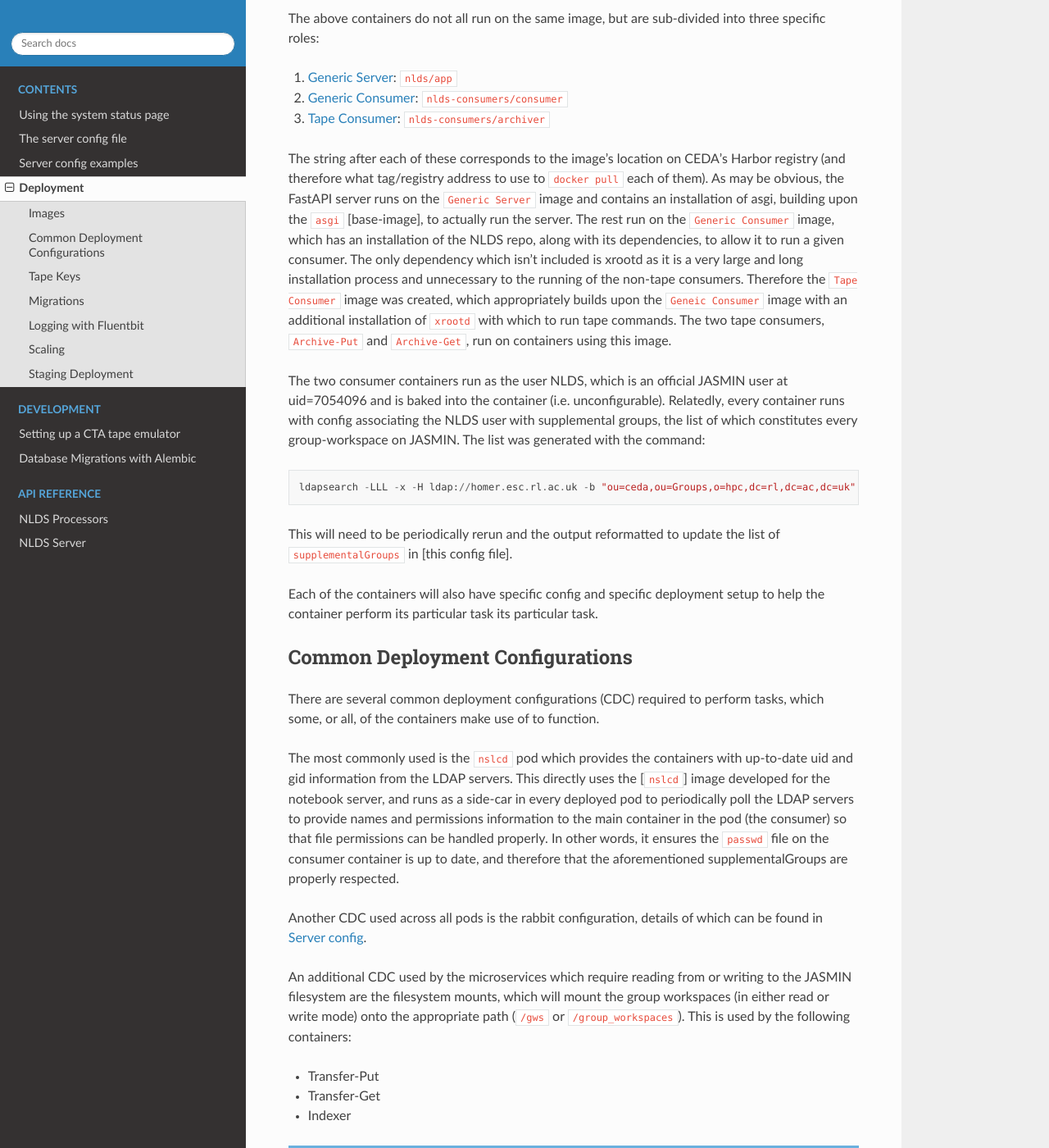
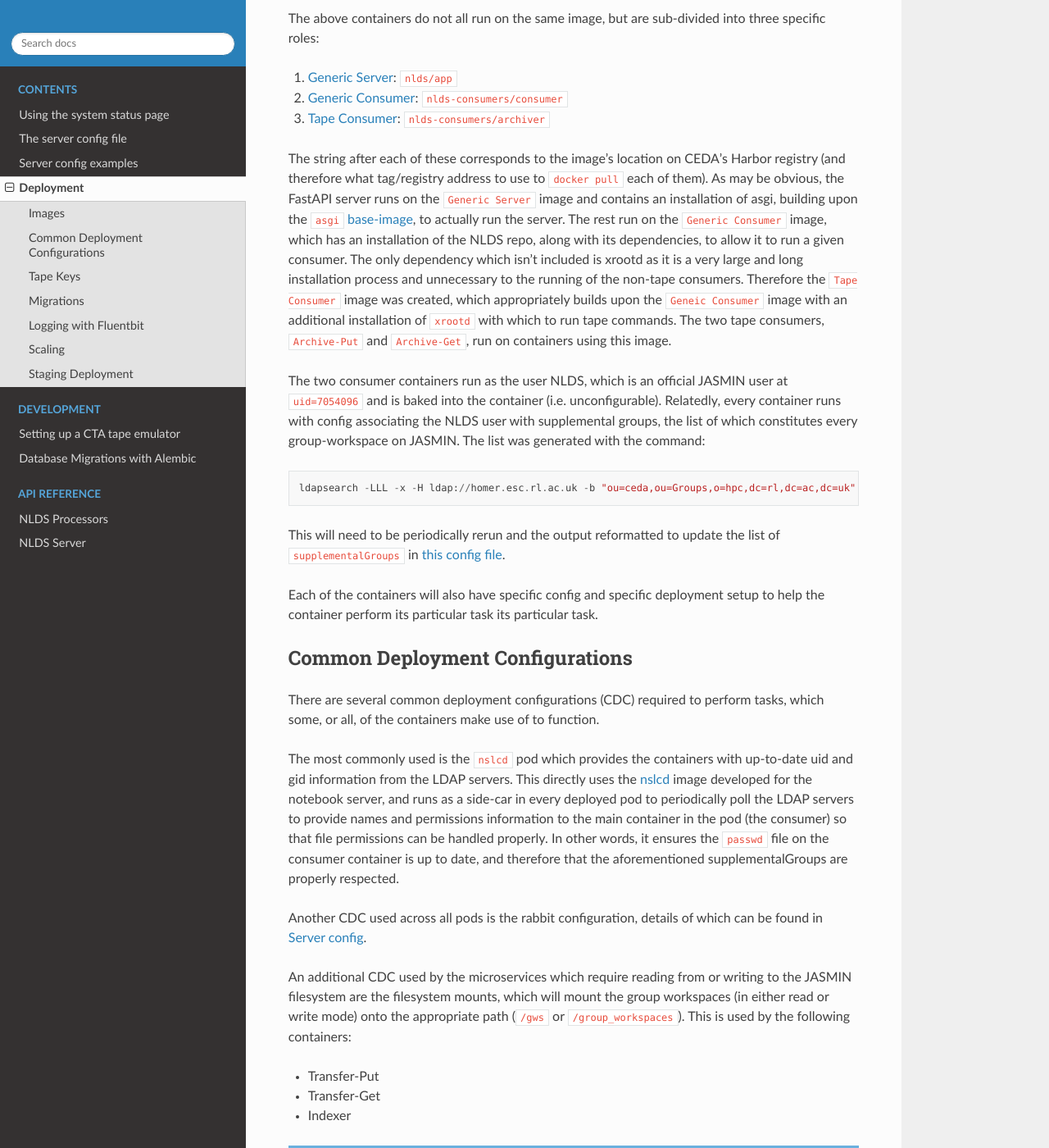
Before and after one commit to cedadev/nlds, a Sphinx documentation site: the page built from docs/source/deployment.rst, in a window 1280 px wide and 1400 px high, scrolled down 906 px. Shown: the whole window at 82% size. Built offline with Sphinx 7.4.7 and the Read the Docs theme 2.0.0, drawn with Linux system fonts in a browser that asks for light colours; part of the change alters nothing that is shown; some of the changed text lies outside the part shown.

```diff
--- a/docs/source/deployment.rst
+++ b/docs/source/deployment.rst
@@ -48,18 +48,19 @@ The string after each of these corresponds to the image's location on CEDA's
 Harbor registry (and therefore what tag/registry address to use to ``docker
 pull`` each of them). As may be obvious, the FastAPI server runs on the
 ``Generic Server`` image and contains an installation of asgi, building upon the
-``asgi`` [base-image], to actually run the server. The rest run on the ``Generic
-Consumer`` image, which has an installation of the NLDS repo, along
-with its dependencies, to allow it to run a given consumer. The only dependency
-which isn't included is xrootd as it is a very large and long installation
-process and unnecessary to the running of the non-tape consumers. Therefore the
-``Tape Consumer`` image was created, which appropriately builds upon the
-``Geneic Consumer`` image with an additional installation of ``xrootd`` with
-which to run tape commands. The two tape consumers, ``Archive-Put`` and
-``Archive-Get``, run on containers using this image.
+``asgi`` `base-image <https://gitlab.ceda.ac.uk/cedaci/base-images/-/tree/main/asgi>`_,
+to actually run the server. The rest run on the ``Generic Consumer`` image,
+which has an installation of the NLDS repo, along with its dependencies, to
+allow it to run a given consumer. The only dependency which isn't included is
+xrootd as it is a very large and long installation process and unnecessary to
+the running of the non-tape consumers. Therefore the ``Tape Consumer`` image was
+created, which appropriately builds upon the ``Geneic Consumer`` image with an
+additional installation of ``xrootd`` with which to run tape commands. The two
+tape consumers, ``Archive-Put`` and ``Archive-Get``, run on containers using
+this image.
 
 The two consumer containers run as the user NLDS, which is an official JASMIN
-user at uid=7054096 and is baked into the container (i.e. unconfigurable).
+user at ``uid=7054096`` and is baked into the container (i.e. unconfigurable).
 Relatedly, every container runs with config associating the NLDS user with
 supplemental groups, the list of which constitutes every group-workspace on
 JASMIN. The list was generated with the command::
@@ -67,7 +68,7 @@ JASMIN. The list was generated with the command::
     ldapsearch -LLL -x -H ldap://homer.esc.rl.ac.uk -b "ou=ceda,ou=Groups,o=hpc,dc=rl,dc=ac,dc=uk"
 
 This will need to be periodically rerun and the output reformatted to update the
-list of ``supplementalGroups`` in [this config file].
+list of ``supplementalGroups`` in `this config file <https://gitlab.ceda.ac.uk/cedadev/nlds-consumers-deploy/-/blob/master/conf/common.yaml?ref_type=heads#L14-515>`_.
 
 Each of the containers will also have specific config and specific deployment
 setup to help the container perform its particular task its particular task.
@@ -80,8 +81,9 @@ tasks, which some, or all, of the containers make use of to function.
 
 The most commonly used is the ``nslcd`` pod which provides the containers with
 up-to-date uid and gid information from the LDAP servers. This directly uses the
-[``nslcd``] image developed for the notebook server, and runs as a side-car in
-every deployed pod to periodically poll the LDAP servers to provide names and
+`nslcd <https://gitlab.ceda.ac.uk/jasmin-notebooks/jasmin-notebooks/-/tree/master/images/nslcd>`_
+image developed for the notebook server, and runs as a side-car in every
+deployed pod to periodically poll the LDAP servers to provide names and
 permissions information to the main container in the pod (the consumer) so that
 file permissions can be handled properly. In other words, it ensures the
 ``passwd`` file on the consumer container is up to date, and therefore that the
@@ -181,7 +183,7 @@ The, relatively new, solution that exists on the CEDA cluster is the use of
 `fluentd`, and more precisely `fluentbit <https://fluentbit.io/how-it-works/>`_,
 to aggregate logs from the NLDS logging microservice and send them to a single
 external location running `fluentd` – currently the stats-collection virtual
-machine run on JASMIN. Each log sent to the `fluentd`` service is tagged with a
+machine run on JASMIN. Each log sent to the `fluentd` service is tagged with a
 string representing the particular microservice log file it was collected from,
 e.g. the logs from the indexer microservice on the staging deployment are tagged
 as::
@@ -189,9 +191,9 @@ as::
     nlds_staging_index_q_log
 
 This is practically achieved through the use of a sidecar – a further container
-running in teh same pod as the logging container – running the fluentbit image
-as defined by the `fluentbit helm chart <https://gitlab.ceda.ac.uk/cedaci/helm-charts>`_.
-The full `fluentbit`` config, including the full list of tags, can be found `in
+running in the same pod as the logging container – running the ``fluentbit``
+image as defined by the `fluentbit helm chart <https://gitlab.ceda.ac.uk/cedaci/helm-charts>`_.
+The full ``fluentbit`` config, including the full list of tags, can be found `in
 the logging config yamls <https://gitlab.ceda.ac.uk/cedadev/nlds-consumers-deploy/-/tree/master/conf/logger>`_.
 When received by the fluentd server, each tagged log is collated into a larger
 log file for help with debugging at some later date. The log files on the
@@ -200,7 +202,7 @@ not exceed the pod's allocated memory limit.
 
 .. note::
     The `fluentbit` service is still in its infancy and subject to change at
-    short notice as the system & helm chart get more widely adopted. For example
+    short notice as the system & helm chart get more widely adopted. For example,
     the length of time log files are kept on the stats machine has not been
     finalised yet.
 
@@ -246,7 +248,7 @@ these were arrived at by using the command::
     <code class="code docutils literal notranslate">Ctrl + `</code>
 
 within the kubectl shell on the appropriate rancher cluster (accessible via the
-shell button in the top right, or shortcut |sc|). ``{NLDS_NAMESPACE}``will need
+shell button in the top right, or shortcut |sc|). ``{NLDS_NAMESPACE}`` will need
 to be replaced with the appropriate namespace for the cluster you are on, i.e.::
 
     kubectl top pod -n nlds                     # on wigbiorg
@@ -295,4 +297,7 @@ everything on this page, this was true at the time of writing (2024-03-06).
 
 
 .. Possible additional sections:
+.. - Helm charts?
+.. - API Server config?    (this is related to Helm charts)
+.. - NLDS chown
 .. -
```
